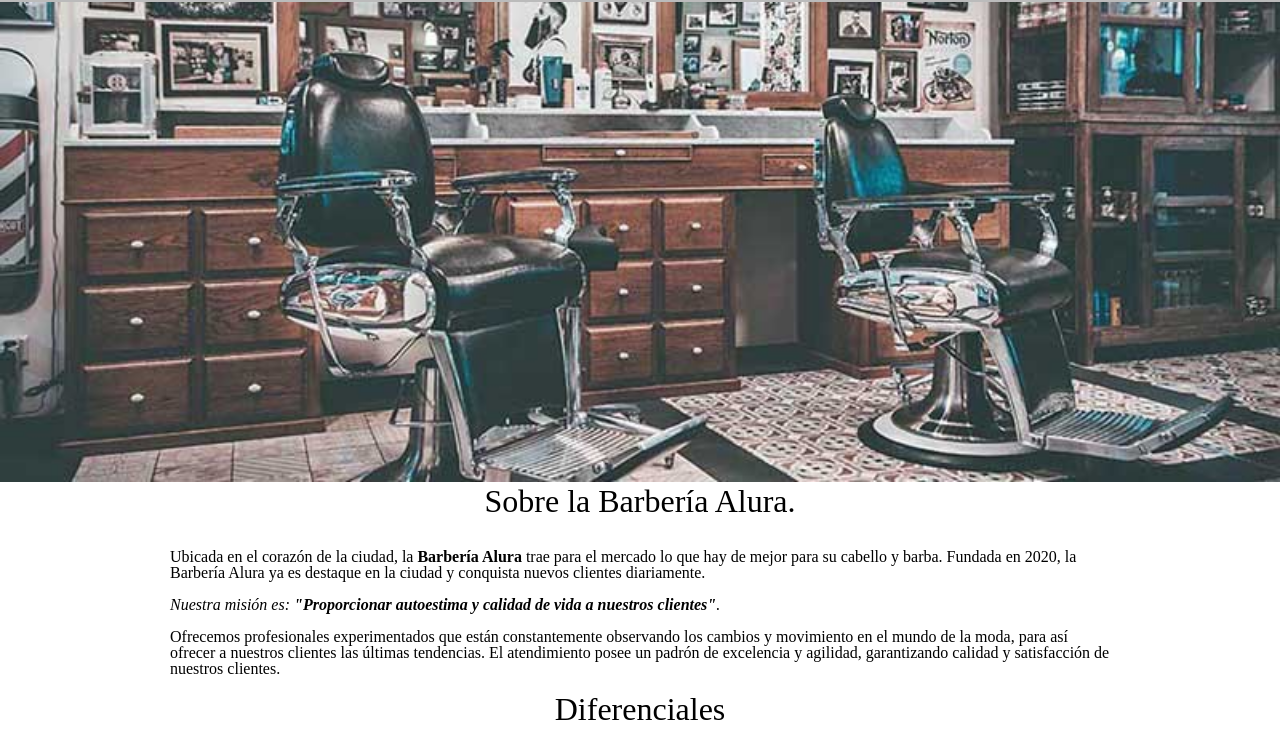
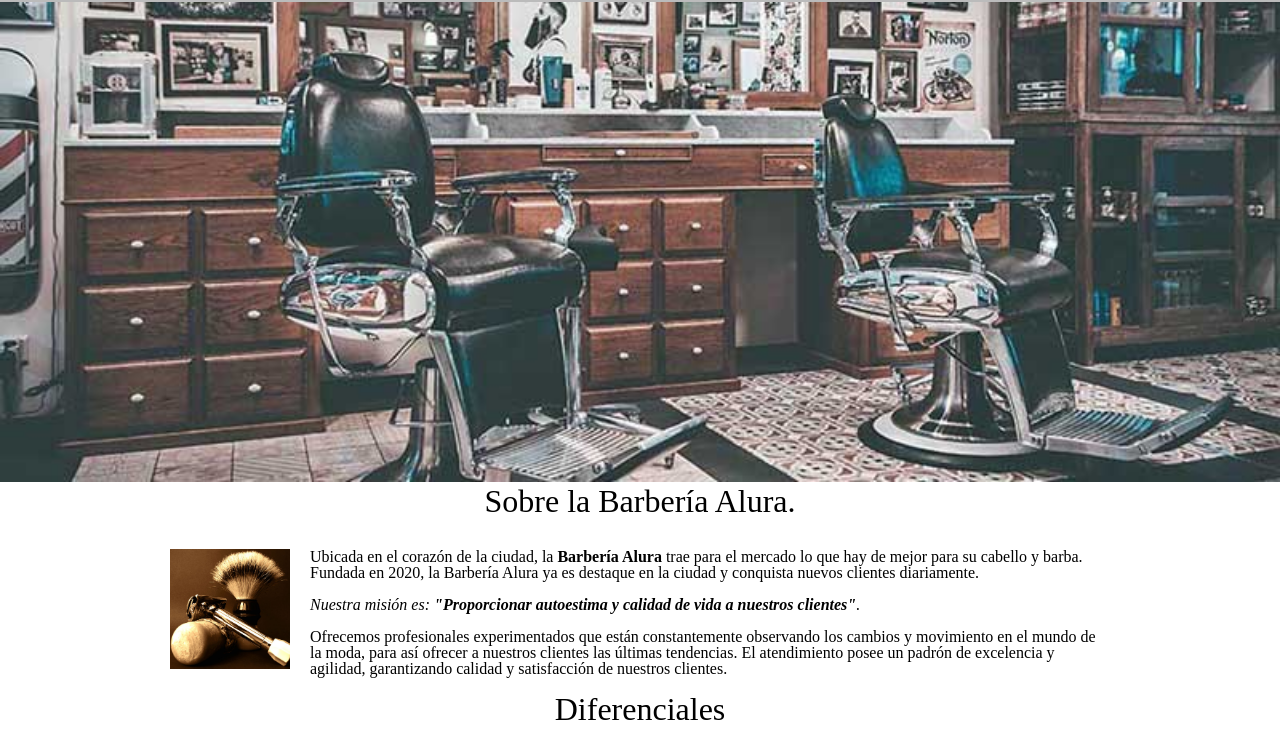
Before and after one commit to arley970921/html-y-css-4, a plain HTML site: page index.html in a window 1280 px wide. Shown: the part 291-1045 px from the top of the page. Drawn offline with Linux system fonts and the light colour scheme.

Commit message:
Usando la propiedad float para dar un formato a la imagen de utensilios

```diff
--- a/index.html
+++ b/index.html
@@ -25,6 +25,8 @@
     <main>
         <section class="principal">
             <h2 class="tituloPrincipal">Sobre la Barbería Alura.</h2>
+
+            <img class="utensilios" src="./Imagenes/Utensilios.jpg" alt="Utensilios del Barbero">
 
             <p>Ubicada en el corazón de la ciudad, la <strong>Barbería Alura</strong> trae para el mercado lo que hay de mejor para su cabello y barba. Fundada en 2020, la Barbería Alura ya es destaque en la ciudad y conquista nuevos clientes diariamente.</p>
 
--- a/style.css
+++ b/style.css
@@ -144,6 +144,7 @@ td, th{
     text-align: center;
     font-size: 2em;
     margin: 0 0 1em;
+    clear: left;
 }
 .principal p{
     margin: 0 0 1em;
@@ -154,6 +155,11 @@ td, th{
 .principal em{
     font-style: italic;
 }
+.utensilios{
+    width: 120px;
+    float: left;
+    margin: 0 20px 20px 0;
+}
 .imagenDiferenciales{
     width: 60%;
 }
```
Also changed, not shown: Imagenes/Utensilios.jpg (added).
